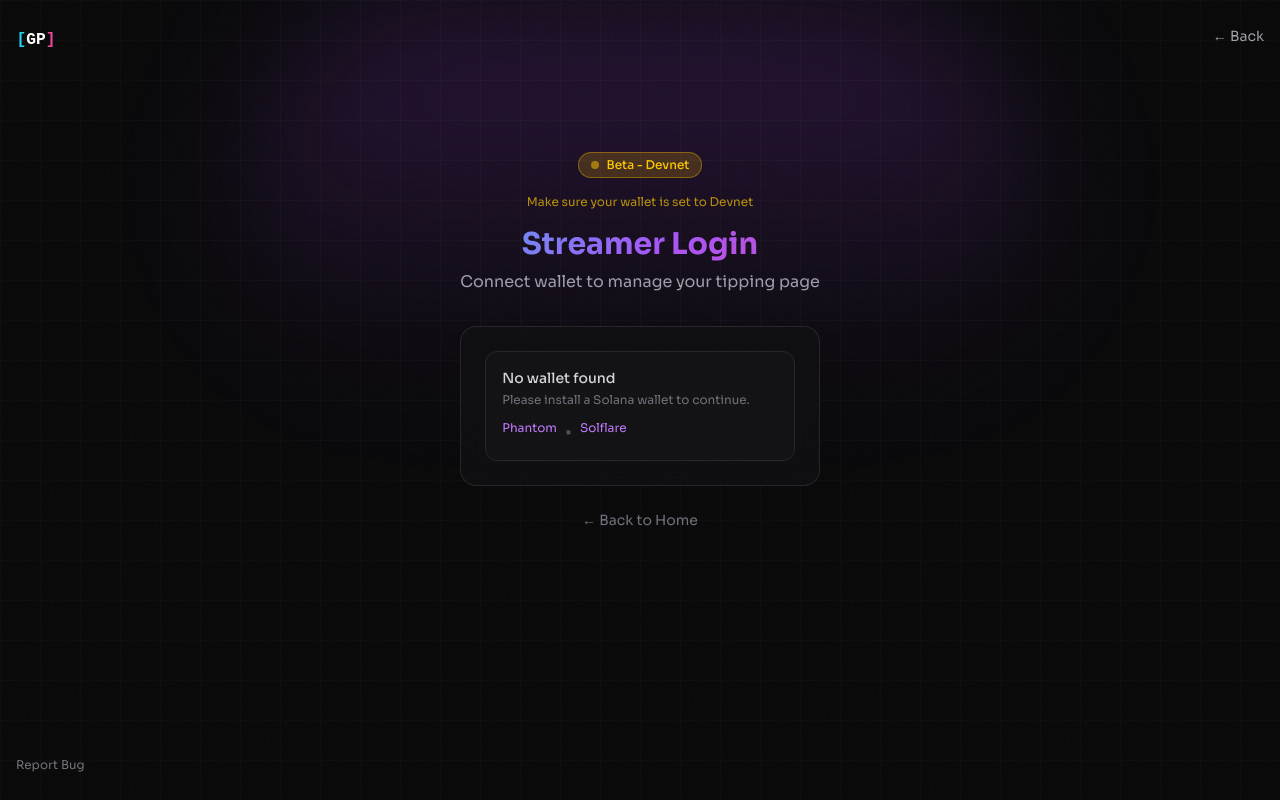
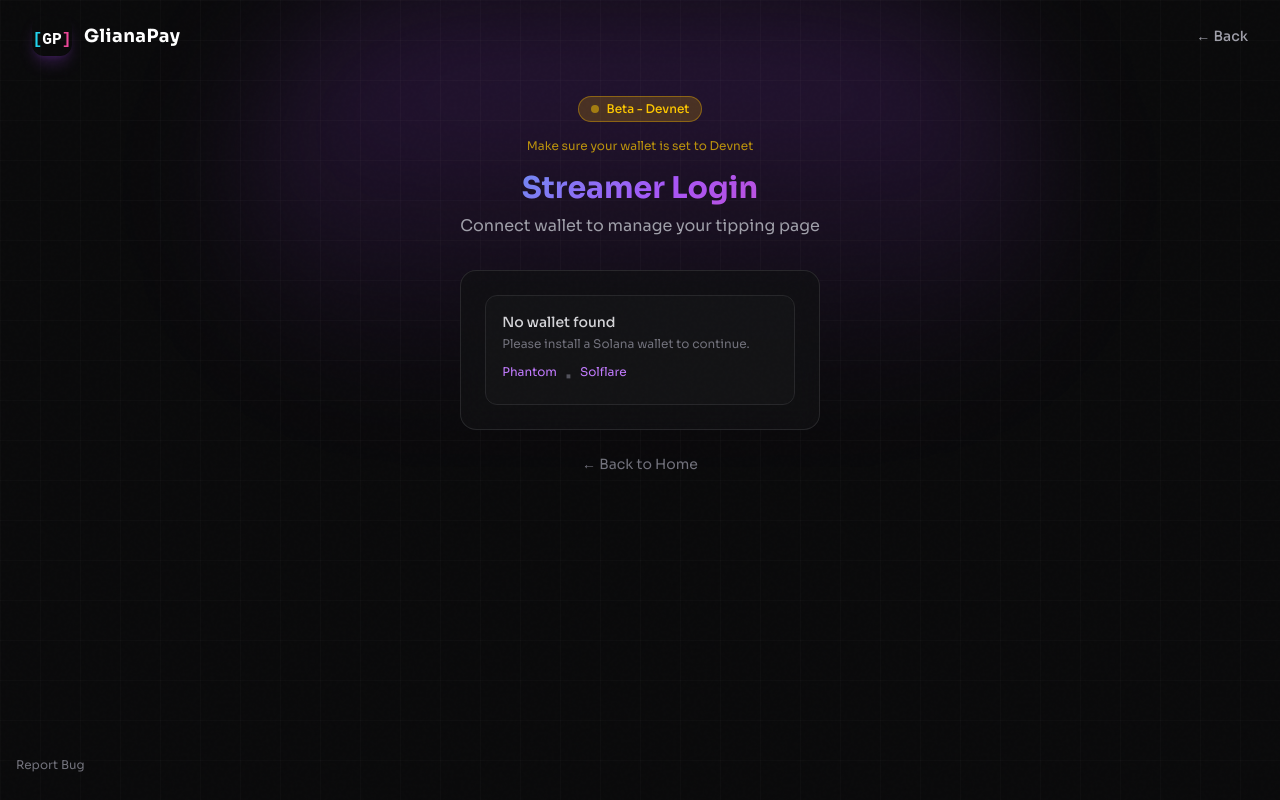
Before and after one commit to Gliana-Labs/gliana-pay-web, a SvelteKit app: page /login in a window 1280 px wide. Built offline with nearby package versions, Linux system fonts and the light colour scheme.

Commit message:
style: apply consistent edge-to-edge header to login page

```diff
--- a/src/routes/login/+page.svelte
+++ b/src/routes/login/+page.svelte
@@ -292,15 +292,16 @@
       <div class="absolute inset-0 bg-[linear-gradient(rgba(255,255,255,0.02)_1px,transparent_1px),linear-gradient(90deg,rgba(255,255,255,0.02)_1px,transparent_1px)] bg-[size:40px_40px]"></div>
     </div>
 
-    <!-- Header -->
-    <div class="relative z-10 flex items-center justify-between px-4 py-4">
-      <a href="/" class="flex items-center gap-2">
-        <img src="/logo.svg" alt="GlianaPay" class="w-10 h-10 bg-transparent rounded-xl" />
+    <!-- Header (Edge-to-Edge) -->
+    <div class="relative z-10 w-full px-4 sm:px-6 md:px-8 py-4 flex items-center justify-between">
+      <a href="/" class="flex items-center gap-2 sm:gap-3 hover:opacity-80 transition-opacity">
+        <img src="/logo.svg" alt="GlianaPay" class="w-10 h-10 rounded-xl shadow-lg shadow-purple-500/20" />
+        <span class="font-bold text-sm sm:text-base md:text-lg tracking-wide hidden sm:inline">GlianaPay</span>
       </a>
-      <a href="/" class="text-zinc-400 hover:text-white text-sm">← Back</a>
+      <a href="/" class="text-zinc-400 hover:text-white text-sm font-medium transition-colors">← Back</a>
     </div>
 
-    <div class="relative z-10 max-w-xl mx-auto px-4 pt-20 pb-8 flex-1">
+    <div class="relative z-10 max-w-xl mx-auto px-4 pt-4 sm:pt-6 pb-8 flex-1">
       <!-- Beta Badge -->
       <div class="flex justify-center mb-4">
         <div class="flex items-center gap-2 px-3 py-1 bg-yellow-500/20 border border-yellow-500/40 rounded-full">
```
